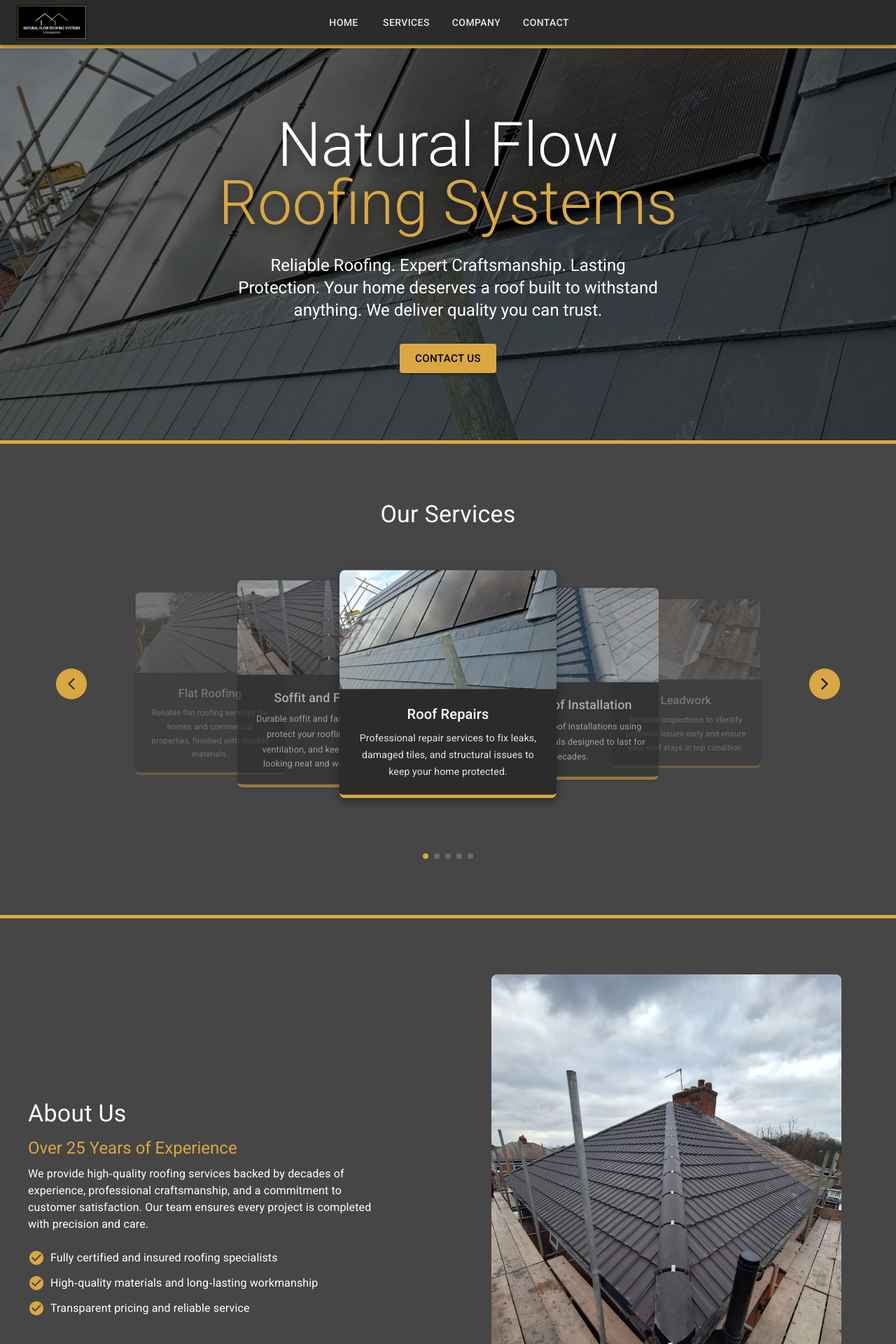
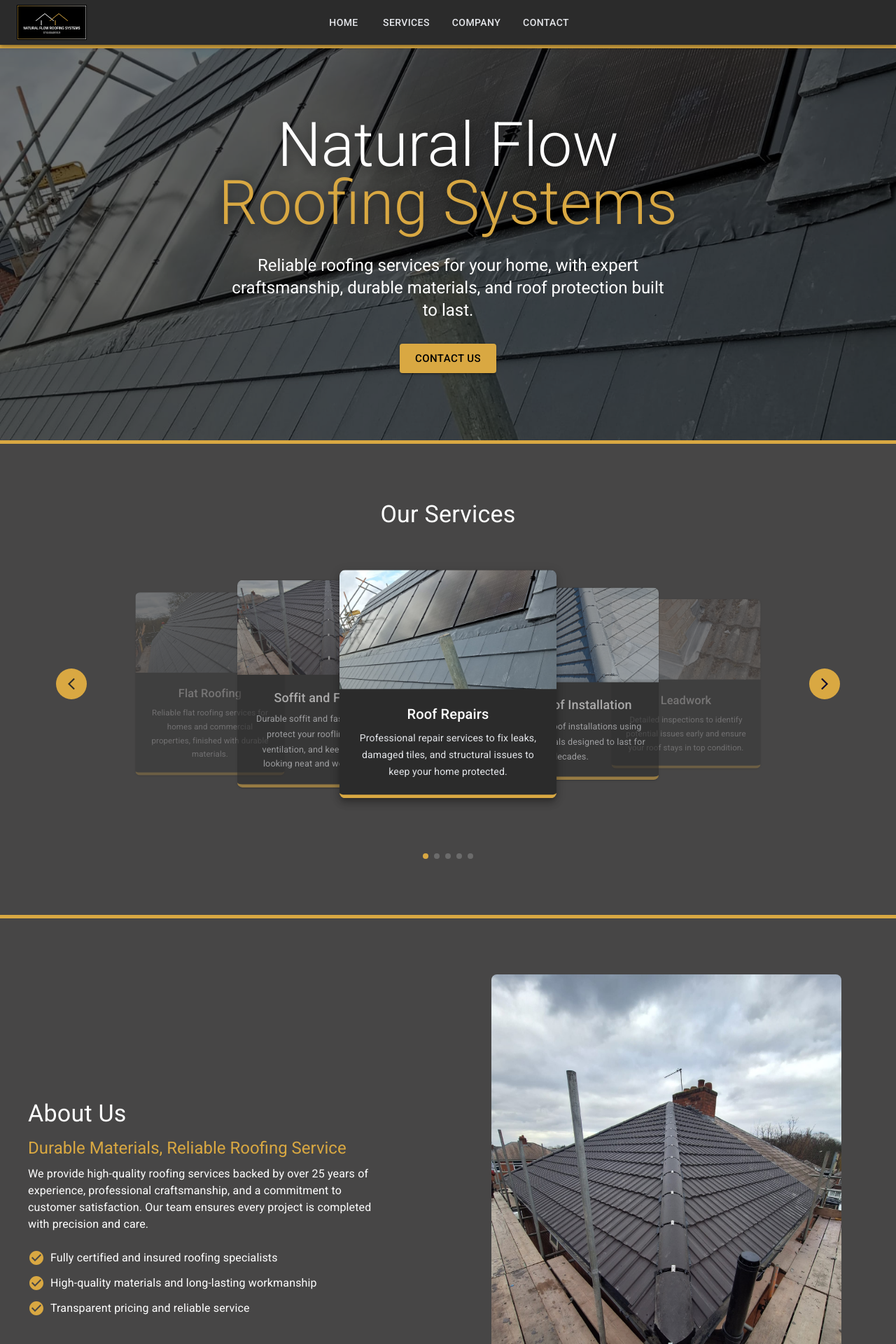
Before and after one commit to jkordek/rhroofing-website, a React (Vite) app: page / in a window 1280 px wide. Shown: the top 1920 px of the page at 70% size. Built offline with nearby package versions, Linux system fonts and the light colour scheme.

Commit message:
Fix keywords consistency

```diff
--- a/index.html
+++ b/index.html
@@ -3,30 +3,29 @@
   <head>
     <meta charset="UTF-8" />
     <meta name="viewport" content="width=device-width, initial-scale=1.0" />
-    <title>Roofers in Burton on Trent | Natural Flow Roofing Systems</title>
+    <title>Reliable Roofing Services for Your Home in Burton on Trent | Natural Flow Roofing Systems</title>
     <meta
       name="description"
-      content="Natural Flow Roofing Systems provides professional roof repairs, installations, inspections, and emergency roofing across Burton on Trent, Staffordshire, and nearby areas."
+      content="Natural Flow Roofing Systems provides reliable roofing services, roof repairs, installations, inspections, and durable materials for homes across Burton on Trent and Staffordshire."
     />
     <meta name="robots" content="index, follow" />
-    <link rel="canonical" href="https://naturalflowroofing.co.uk/" />
     <link rel="icon" href="/favicon.ico" />
     <meta property="og:type" content="website" />
     <meta property="og:site_name" content="Natural Flow Roofing Systems" />
-    <meta property="og:title" content="Roofers in Burton on Trent | Natural Flow Roofing Systems" />
+    <meta property="og:title" content="Reliable Roofing Services for Your Home in Burton on Trent | Natural Flow Roofing Systems" />
     <meta
       property="og:description"
-      content="Professional roofing services including repairs, installations, inspections, and emergency roof work across Burton on Trent and nearby areas."
+      content="Reliable roofing services including roof repairs, installations, inspections, and durable materials for homes across Burton on Trent and Staffordshire."
     />
     <meta property="og:url" content="https://naturalflowroofing.co.uk/" />
     <meta property="og:image" content="https://naturalflowroofing.co.uk/preview.jpg" />
     <meta property="og:image:alt" content="Natural Flow Roofing Systems roofing work" />
     <meta property="og:locale" content="en_GB" />
     <meta name="twitter:card" content="summary_large_image" />
-    <meta name="twitter:title" content="Roofers in Burton on Trent | Natural Flow Roofing Systems" />
+    <meta name="twitter:title" content="Reliable Roofing Services for Your Home in Burton on Trent | Natural Flow Roofing Systems" />
     <meta
       name="twitter:description"
-      content="Professional roofing services including repairs, installations, inspections, and emergency roof work across Burton on Trent and nearby areas."
+      content="Reliable roofing services including roof repairs, installations, inspections, and durable materials for homes across Burton on Trent and Staffordshire."
     />
     <meta name="twitter:image" content="https://naturalflowroofing.co.uk/preview.jpg" />
   </head>
--- a/prerender.js
+++ b/prerender.js
@@ -4,7 +4,7 @@
 
 const routes = ["/", "/services", "/about", "/contact", "/privacy-policy", "/cookie-policy"];
 const routeTitles = {
-  "/": "Roofers in Burton on Trent | Natural Flow Roofing Systems",
+  "/": "Reliable Roofing Services for Your Home in Burton on Trent | Natural Flow Roofing Systems",
   "/services": "Roofing Services in Staffordshire | Natural Flow Roofing Systems",
   "/about": "Experienced Roofers in Burton on Trent | Natural Flow Roofing Systems",
   "/contact": "Contact Roofing Company in Burton on Trent | Natural Flow Roofing Systems",
--- a/src/components/AboutUs.jsx
+++ b/src/components/AboutUs.jsx
@@ -2,14 +2,13 @@
 import { Box, Typography, Stack, Container } from "@mui/material";
 import CheckCircleIcon from "@mui/icons-material/CheckCircle";
 
-// Example image import
 import aboutImage from "../images/roofing5.jpg";
 
 const AboutUs = () => {
   return (
     <>
       <section id="Company">
-        <Container sx={{ bgcolor: "#D9A842", height: "5px" }} maxWidth="false"/>
+        <Container sx={{ bgcolor: "#D9A842", height: "5px" }} maxWidth={false} />
         <Box
           sx={{
             display: "flex",
@@ -23,13 +22,8 @@
             color: "#fff",
           }}
         >
-          {/* LEFT SIDE */}
           <Box sx={{ flex: 1 }}>
-            <Typography
-              variant="h4"
-              fontWeight="bold"
-              gutterBottom
-            >
+            <Typography variant="h4" fontWeight="bold" gutterBottom>
               About Us
             </Typography>
 
@@ -37,11 +31,9 @@
               variant="h5"
               fontWeight="600"
               gutterBottom
-              sx={{
-                color: "#D9A842"
-              }}
+              sx={{ color: "#D9A842" }}
             >
-              Over 25 Years of Experience
+              Durable Materials, Reliable Roofing Service
             </Typography>
 
             <Typography
@@ -49,13 +41,12 @@
               color="text.secondary"
               sx={{ mb: 3, maxWidth: 500 }}
             >
-              We provide high‑quality roofing services backed by decades of
+              We provide high-quality roofing services backed by over 25 years of
               experience, professional craftsmanship, and a commitment to customer
               satisfaction. Our team ensures every project is completed with
               precision and care.
             </Typography>
 
-            {/* Bullet Points */}
             <Stack spacing={1.5}>
               <Box sx={{ display: "flex", alignItems: "center", gap: 1 }}>
                 <CheckCircleIcon sx={{ color: "#D9A842" }} />
@@ -67,7 +58,7 @@
               <Box sx={{ display: "flex", alignItems: "center", gap: 1 }}>
                 <CheckCircleIcon sx={{ color: "#D9A842" }} />
                 <Typography variant="body1">
-                  High‑quality materials and long‑lasting workmanship
+                  High-quality materials and long-lasting workmanship
                 </Typography>
               </Box>
 
@@ -80,7 +71,6 @@
             </Stack>
           </Box>
 
-          {/* RIGHT SIDE IMAGE */}
           <Box
             sx={{
               flex: 1,
@@ -91,7 +81,7 @@
             <Box
               component="img"
               src={aboutImage}
-              alt="About us"
+              alt="Roofing work completed by Natural Flow Roofing Systems"
               sx={{
                 width: "100%",
                 maxWidth: 500,
--- a/src/components/Hero.jsx
+++ b/src/components/Hero.jsx
@@ -60,9 +60,9 @@
               </Box>
             </Typography>
 
-            <Typography variant="h5" sx={{ maxWidth: 600, mx: "auto", mb: 4 }}>
-              Reliable Roofing. Expert Craftsmanship. Lasting Protection.
-              Your home deserves a roof built to withstand anything. We deliver quality you can trust.
+            <Typography variant="h5" sx={{ maxWidth: 620, mx: "auto", mb: 4 }}>
+              Reliable roofing services for your home, with expert craftsmanship,
+              durable materials, and roof protection built to last.
             </Typography>
 
             <Button
--- a/src/pages/Home.jsx
+++ b/src/pages/Home.jsx
@@ -8,8 +8,8 @@
   return (
     <>
       <SEO
-        title="Roofers in Burton on Trent"
-        description="Natural Flow Roofing Systems provides expert roof repairs, installations, inspections, and emergency roofing across Burton on Trent, Staffordshire, and nearby areas."
+        title="Reliable Roofing Services for Your Home in Burton on Trent"
+        description="Natural Flow Roofing Systems provides reliable roofing services, roof repairs, installations, inspections, and durable materials for homes across Burton on Trent and Staffordshire."
         path="/"
       />
 
```
